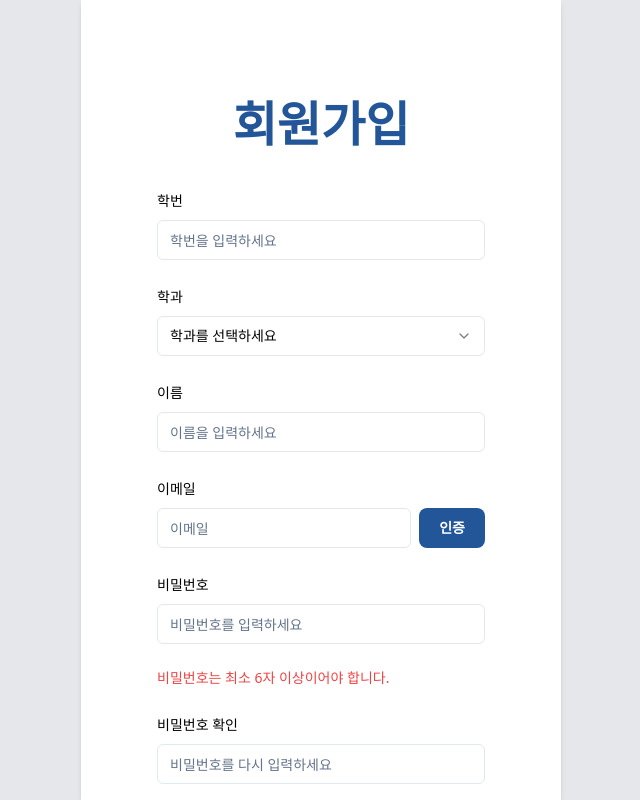
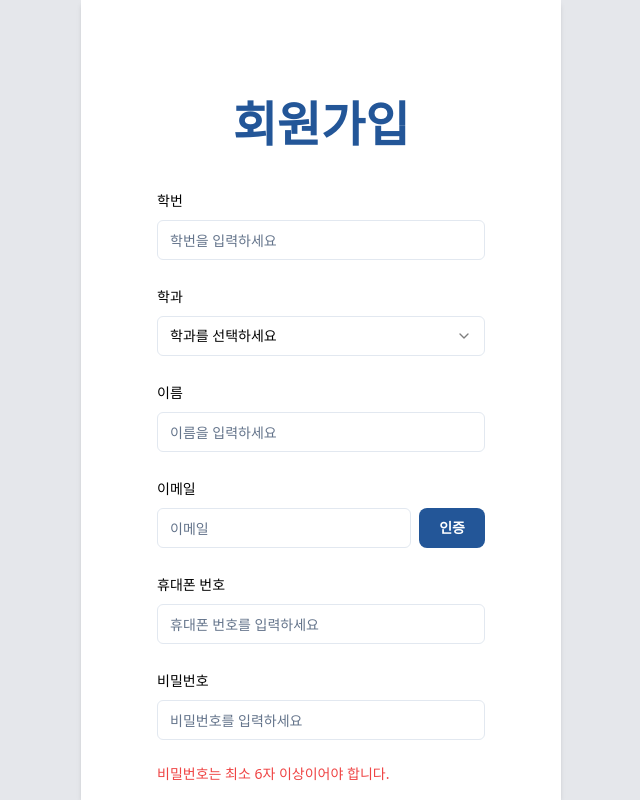
Before and after one commit to SCH2024-AcademicFestival-CheckInApp/Chekirout-FE, a Next.js app: page /signin in a window 1280 px wide. Shown: the whole page, without its empty margins (319-959 px from the left). Built offline with nearby package versions, Linux system fonts and the light colour scheme.

Commit message:
update: 휴대폰번호 필드 추가

```diff
--- a/src/app/(auth)/signin/page.tsx
+++ b/src/app/(auth)/signin/page.tsx
@@ -211,6 +211,8 @@ export default function SignupPage() {
             </div>
           )}
 
+           <TextField control={form.control} name="phone" label="휴대폰 번호" placeholder="휴대폰 번호를 입력하세요" />
+
           <PasswordField control={form.control} name="password" label="비밀번호" placeholder="비밀번호를 입력하세요" error={passwordError} />
           {passwordError && <p className="text-red-500 text-sm">{passwordError}</p>}
 
```
